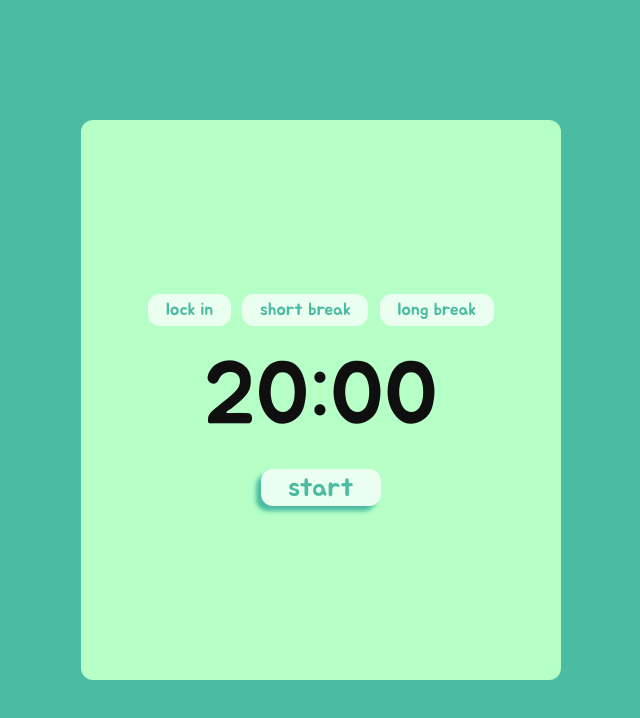
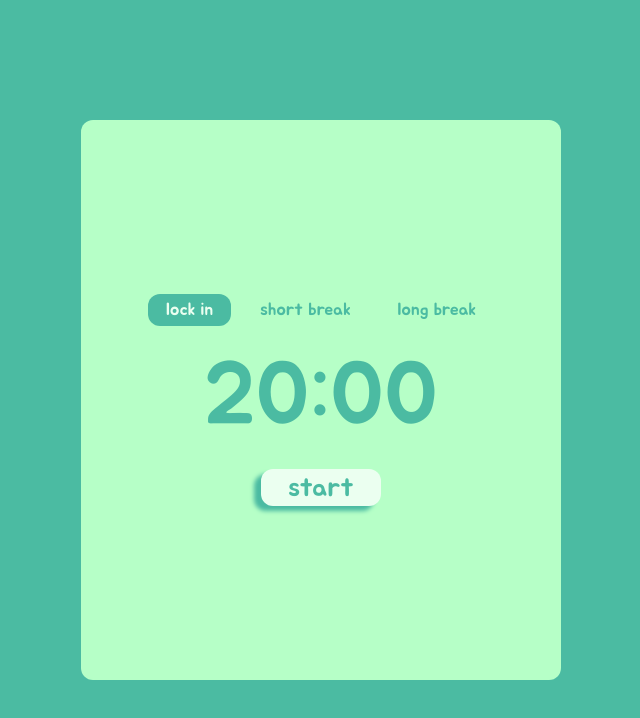
Before and after one commit to MDiopp/Lock-in-Buddy, a React (Vite) app in the folder LockIn Buddy/: page / in a window 1280 px wide. Both pictures are taken after a click on the button "Continue". Shown: the top 718 px of the page, without its empty margins (319-959 px from the left). Built offline with nearby package versions, Linux system fonts and the light colour scheme.

Commit message:
added different modes

```diff
--- a/LockIn Buddy/src-tauri/tauri.conf.json
+++ b/LockIn Buddy/src-tauri/tauri.conf.json
@@ -15,6 +15,8 @@
         "title": "LockInBuddy",
         "width": 600,
         "height": 450,
+        "maxWidth": 600,
+        "maxHeight": 450,
         "minWidth": 600,
         "minHeight": 450,
         "resizable": true
--- a/LockIn Buddy/src/App.tsx
+++ b/LockIn Buddy/src/App.tsx
@@ -2,24 +2,63 @@ import { useState } from "react";
 import plusSvg from "./assets/Plus.svg";
 import buttonsSvg from "./assets/buttons.svg";
 import "./App.css";
-import TypeButton from "./components/TypeButton";
+import TypeButton, { ButtonMode } from "./components/TypeButton";
 
-function MainPage() {
+const themeByMode: Record<
+  ButtonMode,
+  { darkerColor: string; lighterColor: string; lightestColor: string }
+> = {
+  lockIn: {
+    darkerColor: "#4BBBA2",
+    lighterColor: "#B6FFC7",
+    lightestColor: "#EBFFF0",
+  },
+  shortBreak: {
+    darkerColor: "#4BAABB",
+    lighterColor: "#B6FFF0",
+    lightestColor: "#EBFFF0",
+  },
+  longBreak: {
+    darkerColor: "#4B70BB",
+    lighterColor: "#B6CEFF",
+    lightestColor: "#EBFFF0",
+  },
+};
+
+function MainPage({
+  activeMode,
+  onModeChange,
+}: {
+  activeMode: ButtonMode;
+  onModeChange: (mode: ButtonMode) => void;
+}) {
+  const modeButtons = [
+    { text: "lock in", mode: "lockIn" as const },
+    { text: "short break", mode: "shortBreak" as const },
+    { text: "long break", mode: "longBreak" as const },
+  ];
+
   return (
     <main className="flex h-screen flex-col items-center justify-center bg-[var(--customGreen)] px-4 py-6">
       <div className="face box-border flex h-[min(70vh,38rem)] w-full max-w-[min(92vw,30rem)] flex-col rounded-xl bg-[var(--lighterGreen)] p-[clamp(0.5rem,3cqw,1.75rem)] [container-type:inline-size]">
         <div className="flex min-h-0 w-full min-w-0 flex-1 flex-col items-center justify-center gap-y-[2em] [font-size:clamp(0.75rem,3.2cqw,1.125rem)]">
           <div className="flex max-w-full flex-wrap items-center justify-center gap-x-[0.85em] gap-y-[0.65em]">
-            <TypeButton text="lock in" onClick={() => {}} />
-            <TypeButton text="short break" onClick={() => {}} />
-            <TypeButton text="long break" onClick={() => {}} />
+            {modeButtons.map((b) => (
+              <TypeButton
+                key={b.mode}
+                text={b.text}
+                mode={b.mode}
+                activeMode={activeMode}
+                onClick={() => onModeChange(b.mode)}
+              />
+            ))}
           </div>
-          <h1 className="text-center text-[6.5em] text-[var(--black)] leading-none">
+          <h1 className="text-center text-[6.5em] text-[var(--customGreen)] leading-none">
             20:00
           </h1>
           <button
             type="button"
-            className="cursor-pointer rounded-xl bg-[var(--classicWhite)] px-[1em] py-[0.25em] text-[2em] text-[var(--customGreen)] [box-shadow:-5px_5px_4px_0_#4BBBA2]"
+            className="cursor-pointer rounded-xl bg-[var(--classicWhite)] px-[1em] py-[0.25em] text-[2em] text-[var(--customGreen)] [box-shadow:-7px_5px_4px_0_var(--customGreen)]"
           >
             start
           </button>
@@ -31,13 +70,18 @@ function MainPage() {
 
 function App() {
   const [showWelcome, setShowWelcome] = useState(true);
+  const [activeMode, setActiveMode] = useState<ButtonMode>("lockIn");
 
-  if (!showWelcome) {
-    return <MainPage />;
-  }
+  const theme = themeByMode[activeMode];
+  const themeStyle = {
+    ["--customGreen" as any]: theme.darkerColor,
+    ["--lighterGreen" as any]: theme.lighterColor,
+    ["--classicWhite" as any]: theme.lightestColor,
+  } as any;
 
-  // Welcome screen
   return (
+    <div style={themeStyle}>
+      {showWelcome ? (
         <main className="grid h-screen w-full min-h-0 grid-cols-[minmax(0,1fr)_auto_minmax(0,1fr)] items-center gap-x-4 gap-y-6 bg-[var(--customGreen)] px-4 py-6 sm:gap-x-8 sm:px-6">
           <div className="flex min-h-0 min-w-0 justify-end">
             <img
@@ -74,6 +118,10 @@ function App() {
             />
           </div>
         </main>
+      ) : (
+        <MainPage activeMode={activeMode} onModeChange={setActiveMode} />
+      )}
+    </div>
   );
 }
 
--- a/LockIn Buddy/src/components/TypeButton.tsx
+++ b/LockIn Buddy/src/components/TypeButton.tsx
@@ -1,9 +1,28 @@
-function TypeButton({ text, onClick }: { text: string; onClick: () => void }) {
+export type ButtonMode = "lockIn" | "shortBreak" | "longBreak";
+
+function TypeButton({
+  text,
+  mode,
+  activeMode,
+  onClick,
+}: {
+  text: string;
+  mode: ButtonMode;
+  activeMode: ButtonMode;
+  onClick: () => void;
+}) {
+  const isActive = mode === activeMode;
+
   return (
     <button
       type="button"
       onClick={onClick}
-      className="cursor-pointer rounded-xl bg-[var(--classicWhite)] px-[1em] py-[0.25em] text-[1.3em] text-[var(--customGreen)]"
+      className={[
+        "cursor-pointer rounded-xl px-[1em] py-[0.25em] text-[1.3em] transition",
+        isActive
+          ? "bg-[var(--customGreen)] text-[var(--classicWhite)]"
+          : "bg-hidden text-[var(--customGreen)]",
+      ].join(" ")}
     >
       {text}
     </button>
```
Lines whose indentation alone changed are shown as unchanged.
